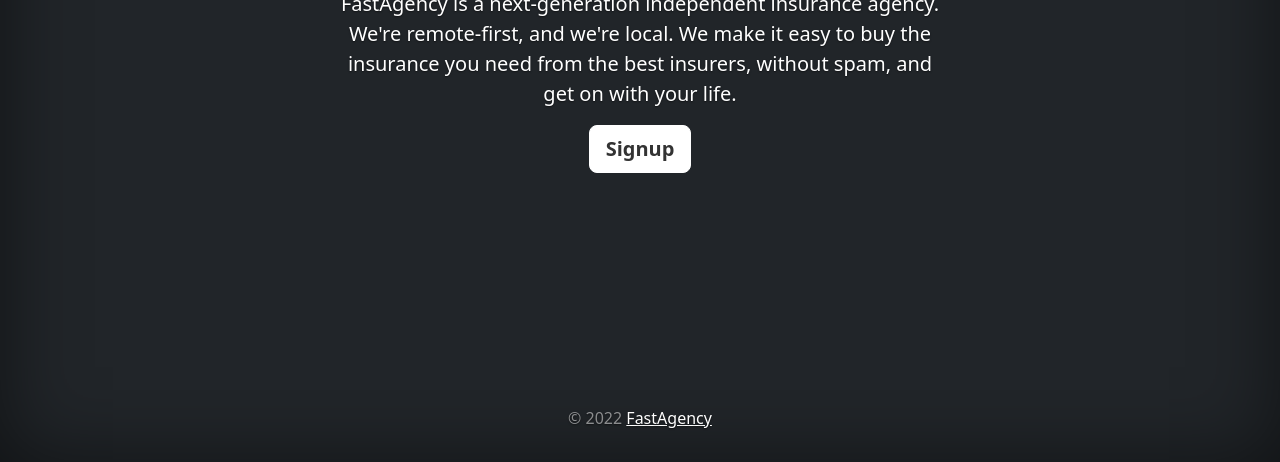
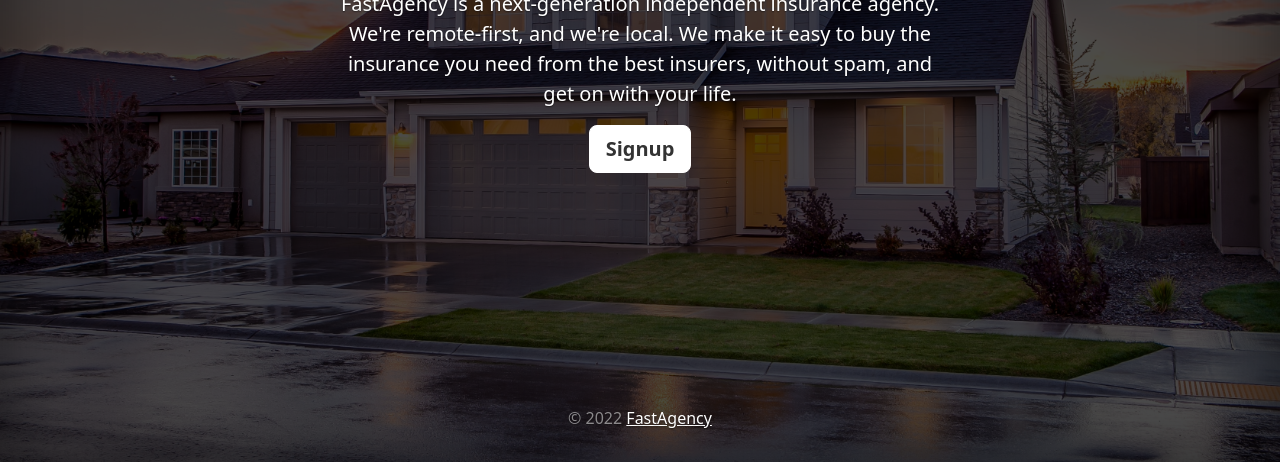
Before and after one commit to P373/FastAgency, a plain HTML site: page index.html in a window 1280 px wide. Shown: the part 338-800 px from the top of the page. Drawn offline with nearby package versions, Linux system fonts and the light colour scheme.

Commit message:
Added Background Image

```diff
--- a/index.html
+++ b/index.html
@@ -78,6 +78,11 @@
 body {
   text-shadow: 0 .05rem .1rem rgba(0, 0, 0, .5);
   box-shadow: inset 0 0 5rem rgba(0, 0, 0, .5);
+  background-image: url('pexels-binyamin-mellish-186077.jpg');
+  background-repeat: no-repeat;
+  background-attachment: fixed;
+  background-size: cover;
+  background-position: center;
 }
 
 .cover-container {
@@ -108,15 +113,38 @@ body {
   border-bottom-color: #fff;
 }
 
+.relative {position: relative;}
+
+.hero {
+    position: relative;
+    height: 100vh;
+    width: 100%;
+    display: flex;
+    align-items: center;
+    justify-content: center;
+    /*background-image: url('');*/
+    background-size: cover;
+}
+
+.hero::before {
+    content: "";
+    position: absolute;
+    top: 0px;
+    right: 0px;
+    bottom: 0px;
+    left: 0px;
+    background-color: rgba(0,0,0,0.7);
+  }
+
     </style>
 
   </head>
 <body class="d-flex h-100 text-center text-bg-dark">
-
-<div class="cover-container d-flex w-100 h-100 p-3 mx-auto flex-column">
+  <div class="hero">
+<div class="cover-container d-flex w-100 h-100 p-3 mx-auto flex-column relative">
   <header class="mb-auto">
     <div>
-      <h3 class="float-md-start mb-0"><img src ="fast-agency.png" / width="35px" height="35px"> FastAgency</h3>
+      <h3 class="float-md-start mb-0 relative"><img src ="fast-agency.png" / width="35px" height="35px"> FastAgency</h3>
       <nav class="nav nav-masthead justify-content-center float-md-end">
         <a class="nav-link fw-bold py-1 px-0 active" aria-current="page" href="#">Home</a>
         <a class="nav-link fw-bold py-1 px-0" href="#">Products</a>
@@ -136,7 +164,7 @@ body {
   <footer class="mt-auto text-white-50">
     <p>&copy; 2022 <a href="https://www.fastagency.net" class="text-white">FastAgency</a></p>
   </footer>
-</div>
+</div></div>
 
 
 
```
Also changed, not shown: pexels-binyamin-mellish-186077.jpg (added).
